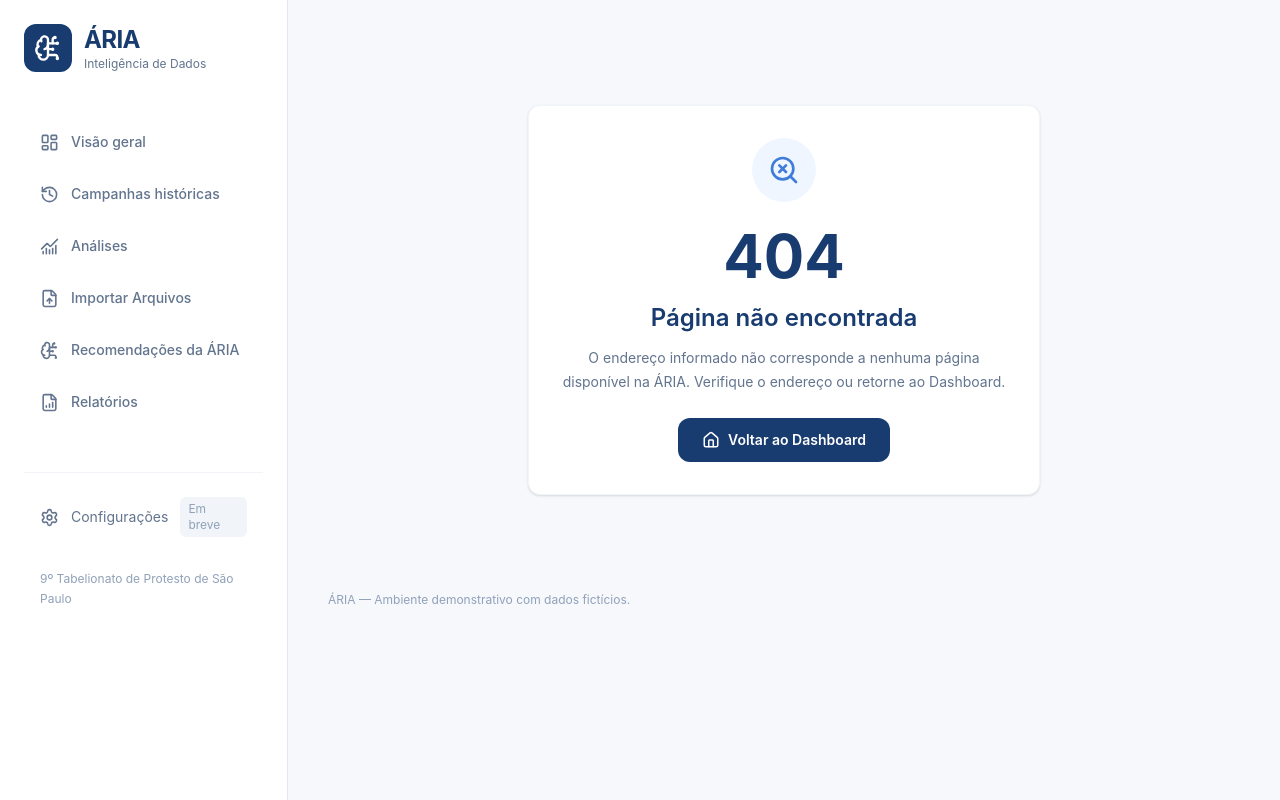
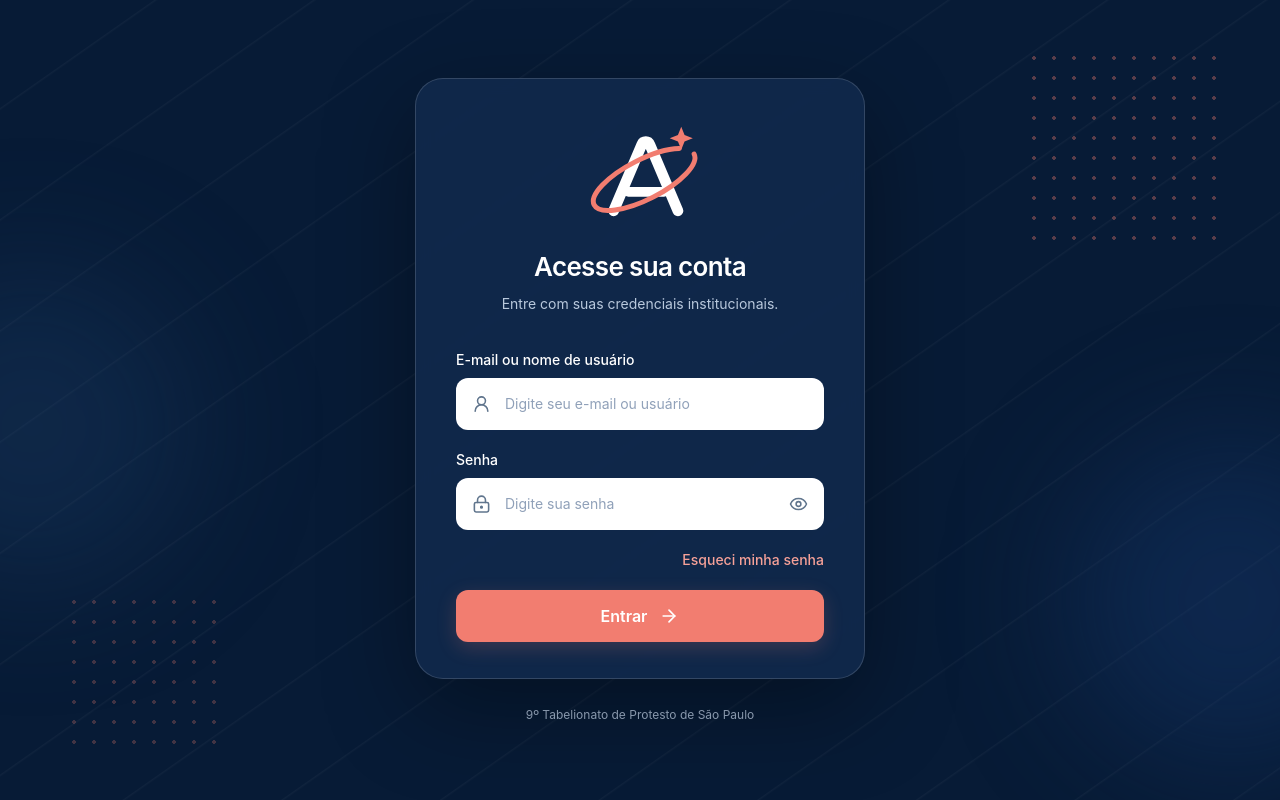
Before and after one commit to Liberato02/9TB_FrontEnd, a React (Vite) app: page /login in a window 1280 px wide. Built offline with nearby package versions, Linux system fonts and the light colour scheme.

Commit message:
feat: adiciona interface visual da tela de login

```diff
--- a/src/App.tsx
+++ b/src/App.tsx
@@ -1,36 +1,45 @@
+
 import { lazy, Suspense } from "react";
-import { Route, Routes } from "react-router-dom";
+import { Outlet, Route, Routes } from "react-router-dom";
 
 import Sidebar from "./components/layout/Sidebar";
 
 const Dashboard = lazy(() => import("./pages/Dashboard"));
+const Campanhas = lazy(() => import("./pages/Campanhas"));
+const DetalhesCampanha = lazy(() => import("./pages/DetalhesCampanha"));
+const Analises = lazy(() => import("./pages/Analises"));
+const Relatorios = lazy(() => import("./pages/Relatorios"));
+const ImportarArquivos = lazy(() => import("./pages/ImportarArquivos"));
+const Recomendacoes = lazy(() => import("./pages/Recomendacoes"));
+const PaginaNaoEncontrada = lazy(
+  () => import("./pages/PaginaNaoEncontrada"),
+);
+const Login = lazy(() => import("./pages/Login"));
 
-const Campanhas = lazy(() => import("./pages/Campanhas"));
-
-const DetalhesCampanha = lazy(() => import("./pages/DetalhesCampanha"));
-
-const Analises = lazy(() => import("./pages/Analises"));
-
-const Relatorios = lazy(() => import("./pages/Relatorios"));
-
-const ImportarArquivos = lazy(() => import("./pages/ImportarArquivos"));
-
-const Recomendacoes = lazy(() => import("./pages/Recomendacoes"));
-
-const PaginaNaoEncontrada = lazy(() => import("./pages/PaginaNaoEncontrada"));
-
-function App() {
+function LayoutPrincipal() {
   return (
     <div className="min-h-screen bg-[#F6F8FC] text-[#183B70] md:flex">
       <Sidebar />
 
       <main className="min-w-0 flex-1 p-6 md:p-10">
+        <Outlet />
+
+        <p className="mt-8 text-xs text-slate-400">
+          ÁRIA — Ambiente demonstrativo com dados fictícios.
+        </p>
+      </main>
+    </div>
+  );
+}
+
+function App() {
+  return (
     <Suspense
       fallback={
         <div
           role="status"
           aria-live="polite"
-              className="flex min-h-[50vh] items-center justify-center"
+          className="flex min-h-screen items-center justify-center bg-[#F6F8FC]"
         >
           <div className="rounded-xl border border-slate-100 bg-white px-8 py-6 text-center">
             <div className="mx-auto h-8 w-8 animate-spin rounded-full border-4 border-blue-100 border-t-[#3F7DD9]" />
@@ -43,29 +52,26 @@ function App() {
       }
     >
       <Routes>
+        <Route path="/login" element={<Login />} />
+
+        <Route element={<LayoutPrincipal />}>
           <Route path="/" element={<Dashboard />} />
-
           <Route path="/campanhas" element={<Campanhas />} />
-
-            <Route path="/campanhas/:id" element={<DetalhesCampanha />} />
-
+          <Route
+            path="/campanhas/:id"
+            element={<DetalhesCampanha />}
+          />
           <Route path="/analises" element={<Analises />} />
-
-            <Route path="/importar-arquivos" element={<ImportarArquivos />} />
-
+          <Route
+            path="/importar-arquivos"
+            element={<ImportarArquivos />}
+          />
           <Route path="/recomendacoes" element={<Recomendacoes />} />
-
           <Route path="/relatorios" element={<Relatorios />} />
-
           <Route path="*" element={<PaginaNaoEncontrada />} />
+        </Route>
       </Routes>
     </Suspense>
-
-        <p className="mt-8 text-xs text-slate-400">
-          ÁRIA — Ambiente demonstrativo com dados fictícios.
-        </p>
-      </main>
-    </div>
   );
 }
 
--- /dev/null
+++ b/src/pages/Login.tsx
@@ -0,0 +1,228 @@
+import { useState, type FormEvent } from "react";
+import { ArrowRight, Eye, EyeOff, LockKeyhole, UserRound } from "lucide-react";
+
+function LogoAria() {
+  return (
+    <svg
+      width="132"
+      height="132"
+      viewBox="0 0 160 160"
+      fill="none"
+      xmlns="http://www.w3.org/2000/svg"
+      role="img"
+      aria-label="Símbolo da ÁRIA"
+    >
+      <path
+        d="M48 121L82 41C84 36 90 36 92 41L126 121"
+        stroke="white"
+        strokeWidth="13"
+        strokeLinecap="round"
+        strokeLinejoin="round"
+      />
+      <path
+        d="M66 98H109"
+        stroke="white"
+        strokeWidth="12"
+        strokeLinecap="round"
+      />
+      <ellipse
+        cx="85"
+        cy="83"
+        rx="68"
+        ry="24"
+        transform="rotate(-27 85 83)"
+        stroke="#F27D70"
+        strokeWidth="6"
+        strokeLinecap="round"
+        strokeDasharray="285 160"
+      />
+      <path
+        d="M130 19L134 29L144 33L134 37L130 47L126 37L116 33L126 29L130 19Z"
+        fill="#F27D70"
+      />
+    </svg>
+  );
+}
+
+function Login() {
+  const [identificador, setIdentificador] = useState("");
+  const [senha, setSenha] = useState("");
+  const [mostrarSenha, setMostrarSenha] = useState(false);
+  const [mensagem, setMensagem] = useState("");
+
+  function entrar(evento: FormEvent<HTMLFormElement>) {
+    evento.preventDefault();
+
+    setMensagem(
+      "Esta é uma prévia visual. A autenticação da ÁRIA ainda não está disponível.",
+    );
+  }
+
+  return (
+    <div className="relative flex min-h-screen items-center justify-center overflow-hidden bg-[#071B36] px-4 py-12 text-white">
+      <div
+        aria-hidden="true"
+        className="pointer-events-none absolute inset-0"
+        style={{
+          backgroundImage:
+            "repeating-linear-gradient(145deg, transparent 0px, transparent 88px, rgba(255,255,255,0.035) 89px, transparent 91px)",
+        }}
+      />
+
+      <div
+        aria-hidden="true"
+        className="pointer-events-none absolute -left-32 top-1/3 h-80 w-80 rounded-full bg-[#264C7C]/25 blur-3xl"
+      />
+
+      <div
+        aria-hidden="true"
+        className="pointer-events-none absolute -right-28 bottom-10 h-80 w-80 rounded-full bg-[#183B70]/40 blur-3xl"
+      />
+
+      <div
+        aria-hidden="true"
+        className="pointer-events-none absolute right-5 top-8 h-48 w-48 opacity-35 md:right-16 md:top-12"
+        style={{
+          backgroundImage:
+            "radial-gradient(circle, #F27D70 1.6px, transparent 2px)",
+          backgroundSize: "20px 20px",
+        }}
+      />
+
+      <div
+        aria-hidden="true"
+        className="pointer-events-none absolute bottom-8 left-3 h-40 w-40 opacity-25 md:bottom-12 md:left-16"
+        style={{
+          backgroundImage:
+            "radial-gradient(circle, #F27D70 1.6px, transparent 2px)",
+          backgroundSize: "20px 20px",
+        }}
+      />
+
+      <main className="relative z-10 w-full max-w-[450px]">
+        <section className="rounded-[28px] border border-white/15 bg-[#10294B]/95 px-6 pb-9 pt-8 shadow-[0_30px_90px_rgba(0,0,0,0.35)] backdrop-blur-sm sm:px-10">
+          <div className="flex justify-center">
+            <LogoAria />
+          </div>
+
+          <header className="mt-1 text-center">
+            <h1 className="text-[26px] font-semibold tracking-tight">
+              Acesse sua conta
+            </h1>
+
+            <p className="mt-2 text-sm text-[#B8C8DC]">
+              Entre com suas credenciais institucionais.
+            </p>
+          </header>
+
+          <form onSubmit={entrar} className="mt-9 space-y-5">
+            <div>
+              <label
+                htmlFor="identificador"
+                className="mb-2 block text-sm font-medium text-white"
+              >
+                E-mail ou nome de usuário
+              </label>
+
+              <div className="relative">
+                <UserRound
+                  size={19}
+                  aria-hidden="true"
+                  className="absolute left-4 top-1/2 -translate-y-1/2 text-[#60758D]"
+                />
+
+                <input
+                  id="identificador"
+                  name="identificador"
+                  type="text"
+                  autoComplete="username"
+                  required
+                  value={identificador}
+                  onChange={(evento) => setIdentificador(evento.target.value)}
+                  placeholder="Digite seu e-mail ou usuário"
+                  className="h-13 w-full rounded-xl border border-transparent bg-white py-3 pl-12 pr-4 text-sm text-[#183B70] outline-none transition-colors placeholder:text-slate-400 focus:border-[#F27D70] focus:ring-2 focus:ring-[#F27D70]/25"
+                />
+              </div>
+            </div>
+
+            <div>
+              <label
+                htmlFor="senha"
+                className="mb-2 block text-sm font-medium text-white"
+              >
+                Senha
+              </label>
+
+              <div className="relative">
+                <LockKeyhole
+                  size={19}
+                  aria-hidden="true"
+                  className="absolute left-4 top-1/2 -translate-y-1/2 text-[#60758D]"
+                />
+
+                <input
+                  id="senha"
+                  name="senha"
+                  type={mostrarSenha ? "text" : "password"}
+                  autoComplete="current-password"
+                  required
+                  value={senha}
+                  onChange={(evento) => setSenha(evento.target.value)}
+                  placeholder="Digite sua senha"
+                  className="h-13 w-full rounded-xl border border-transparent bg-white py-3 pl-12 pr-12 text-sm text-[#183B70] outline-none transition-colors placeholder:text-slate-400 focus:border-[#F27D70] focus:ring-2 focus:ring-[#F27D70]/25"
+                />
+
+                <button
+                  type="button"
+                  aria-label={mostrarSenha ? "Ocultar senha" : "Mostrar senha"}
+                  aria-pressed={mostrarSenha}
+                  onClick={() => setMostrarSenha(!mostrarSenha)}
+                  className="absolute right-4 top-1/2 -translate-y-1/2 text-[#60758D] hover:text-[#183B70]"
+                >
+                  {mostrarSenha ? <EyeOff size={19} /> : <Eye size={19} />}
+                </button>
+              </div>
+            </div>
+
+            <div className="flex justify-end">
+              <button
+                type="button"
+                onClick={() =>
+                  setMensagem(
+                    "A recuperação de senha estará disponível quando a autenticação for implementada.",
+                  )
+                }
+                className="text-sm font-medium text-[#F6A198] transition-colors hover:text-white hover:underline"
+              >
+                Esqueci minha senha
+              </button>
+            </div>
+
+            <button
+              type="submit"
+              className="flex h-13 w-full items-center justify-center gap-3 rounded-xl bg-[#F27D70] text-base font-semibold text-white shadow-[0_6px_20px_rgba(242,125,112,0.2)] transition-colors hover:bg-[#E46C60] focus-visible:outline-2 focus-visible:outline-offset-4 focus-visible:outline-[#F27D70]"
+            >
+              Entrar
+              <ArrowRight size={20} />
+            </button>
+
+            {mensagem && (
+              <p
+                role="status"
+                className="rounded-xl border border-white/15 bg-white/10 p-3 text-center text-sm leading-6 text-white"
+              >
+                {mensagem}
+              </p>
+            )}
+          </form>
+        </section>
+
+        <footer className="mt-7 text-center text-xs text-[#A2B4CC]">
+          9º Tabelionato de Protesto de São Paulo
+        </footer>
+      </main>
+    </div>
+  );
+}
+
+export default Login;
```
Lines whose indentation alone changed are shown as unchanged.
